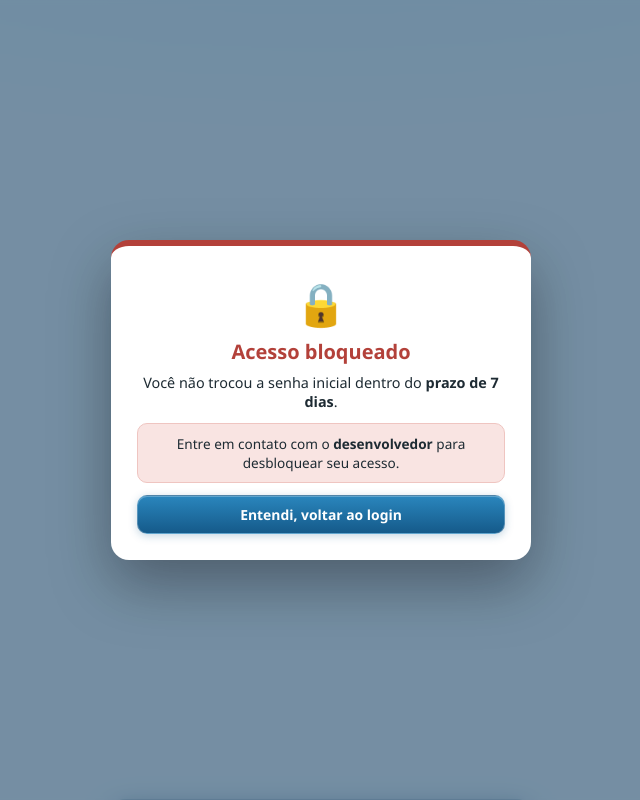
After one commit to guhsantana-glitch/canilbaep, a Django app: page /conta-bloqueada/ in a window 1280 px wide. The commit adds this page. Shown: the whole page, without its empty margins (319-959 px from the left). Run offline with Django 5.2, Linux system fonts and the light colour scheme.

Commit message:
Senha temporaria: prazo 7 dias com bloqueio e popup

```diff
--- a/canis/middleware.py
+++ b/canis/middleware.py
@@ -5,6 +5,7 @@ from .utils import canil_atual
 ROTAS_ISENTAS = (
     "/login/",
     "/logout/",
+    "/conta-bloqueada/",
     "/admin/",
     "/gestao/",
     "/static/",
@@ -52,12 +53,17 @@ class CanilMiddleware:
 class SenhaTemporariaMiddleware:
     """Obriga a troca da senha definida na criação/redefinição antes de
     acessar qualquer outra parte do sistema (superusuários não têm vínculo
-    e nunca são afetados)."""
+    e nunca são afetados).
+
+    Prazo de 7 dias (canis.senhas.PRAZO_TROCA_SENHA_DIAS): vencido o prazo
+    sem troca, o acesso é bloqueado e o usuário cai na página de conta
+    bloqueada, devendo falar com o desenvolvedor."""
 
     ROTAS_ISENTAS = (
         "/login/",
         "/logout/",
         "/trocar-senha/",
+        "/conta-bloqueada/",
         "/static/",
         "/media/",
     )
@@ -72,6 +78,10 @@ class SenhaTemporariaMiddleware:
         if request.user.is_authenticated:
             vinculo = getattr(request.user, "vinculo_canil", None)
             if vinculo is not None and vinculo.senha_temporaria:
+                from .senhas import senha_temporaria_expirada
+
+                if senha_temporaria_expirada(vinculo):
+                    return redirect("conta_bloqueada")
                 return redirect("trocar_senha_obrigatoria")
 
         return self.get_response(request)
--- a/canis/models.py
+++ b/canis/models.py
@@ -87,6 +87,10 @@ class VinculoUsuario(models.Model):
         "Precisa trocar a senha no próximo login", default=False,
         help_text="Marcado automaticamente quando a senha é definida na criação ou redefinição.",
     )
+    senha_temporaria_em = models.DateTimeField(
+        "Senha temporária emitida em", null=True, blank=True,
+        help_text="Início do prazo de 7 dias para a troca. Vínculos antigos sem data usam a data de criação.",
+    )
     criado_em = models.DateTimeField(auto_now_add=True)
 
     class Meta:
--- a/canis/senhas.py
+++ b/canis/senhas.py
@@ -8,7 +8,59 @@ SENHA_PADRAO = "canil123"
 
 CARACTERES_SENHA = "ABCDEFGHJKLMNPQRSTUVWXYZabcdefghijkmnpqrstuvwxyz23456789"
 
+# Prazo para trocar a senha temporária. Vencido o prazo sem troca,
+# o acesso é bloqueado e o usuário deve falar com o desenvolvedor.
+PRAZO_TROCA_SENHA_DIAS = 7
+
 
 def gerar_senha_aleatoria(tamanho=10):
     """Gera uma senha aleatória legível (sem caracteres ambíguos)."""
     return get_random_string(tamanho, allowed_chars=CARACTERES_SENHA)
+
+
+def inicio_prazo_senha(vinculo):
+    """Data/hora de início do prazo (emissão ou, p/ vínculos antigos, criação)."""
+    if vinculo is None:
+        return None
+    return getattr(vinculo, "senha_temporaria_em", None) or getattr(vinculo, "criado_em", None)
+
+
+def limite_troca_senha(vinculo):
+    """Data/hora limite para a troca, ou None se não há prazo pendente."""
+    from datetime import timedelta
+
+    if vinculo is None or not vinculo.senha_temporaria:
+        return None
+    inicio = inicio_prazo_senha(vinculo)
+    if inicio is None:
+        return None
+    return inicio + timedelta(days=PRAZO_TROCA_SENHA_DIAS)
+
+
+def senha_temporaria_expirada(vinculo, agora=None):
+    """True se passou o prazo de 7 dias sem a troca."""
+    from django.utils import timezone
+
+    if vinculo is None or not vinculo.senha_temporaria:
+        return False
+    limite = limite_troca_senha(vinculo)
+    if limite is None:
+        return False
+    return (agora or timezone.now()) > limite
+
+
+def dias_restantes_senha(vinculo, agora=None):
+    """Dias restantes (arredondado p/ cima); 0 se expirado ou sem prazo."""
+    import math
+
+    from django.utils import timezone
+
+    if vinculo is None or not vinculo.senha_temporaria:
+        return 0
+    limite = limite_troca_senha(vinculo)
+    if limite is None:
+        return 0
+    segundos = (limite - (agora or timezone.now())).total_seconds()
+    if segundos <= 0:
+        return 0
+    return int(math.ceil(segundos / 86400))
--- /dev/null
+++ b/core/templates/core/conta_bloqueada.html
@@ -0,0 +1,52 @@
+{% extends "base.html" %}
+{% block title %}Conta bloqueada — Canil 10° BAEP{% endblock %}
+{% block content %}
+<style>
+.bloqueio-fundo{max-width:460px;margin:2.5rem auto;text-align:center;}
+.popup-overlay{
+  position:fixed;inset:0;z-index:300;display:flex;align-items:center;justify-content:center;
+  background:rgba(13,58,92,.55);backdrop-filter:blur(3px);padding:1rem;
+  animation:aparecer .25s ease;
+}
+@keyframes aparecer{from{opacity:0;}to{opacity:1;}}
+.popup-caixa{
+  background:#fff;border-radius:18px;max-width:420px;width:100%;
+  padding:1.8rem 1.6rem 1.6rem;text-align:center;
+  box-shadow:0 24px 60px rgba(0,0,0,.35);
+  animation:subir .3s ease;border-top:6px solid var(--alerta);
+}
+@keyframes subir{from{opacity:0;transform:translateY(16px) scale(.98);}to{opacity:1;transform:none;}}
+.popup-caixa .cadeado{font-size:2.6rem;}
+.popup-caixa h2{margin:.4rem 0 .5rem;font-size:1.25rem;color:var(--alerta);border:none;padding:0;display:block;}
+.popup-caixa p{font-size:.9rem;color:var(--texto);margin:.4rem 0;}
+.popup-caixa .destaque{background:#f9e4e2;border:1px solid #efc5c1;border-radius:10px;padding:.6rem .8rem;font-size:.85rem;margin:.8rem 0;}
+</style>
+
+<div class="bloqueio-fundo">
+  <div class="card">
+    <span class="eyebrow">Acesso bloqueado</span>
+    <h1>Conta bloqueada</h1>
+    <p style="color:#666;font-size:0.9rem;">O prazo de 7 dias para trocar a senha inicial venceu sem a troca.</p>
+    <a href="{% url 'login' %}" class="btn btn-secundario">Voltar ao login</a>
+  </div>
+</div>
+
+<div class="popup-overlay" id="popupBloqueio">
+  <div class="popup-caixa" role="alertdialog" aria-modal="true" aria-labelledby="tituloBloqueio">
+    <div class="cadeado">🔒</div>
+    <h2 id="tituloBloqueio">Acesso bloqueado</h2>
+    <p>Você não trocou a senha inicial dentro do <b>prazo de 7 dias</b>.</p>
+    <div class="destaque">Entre em contato com o <b>desenvolvedor</b> para desbloquear seu acesso.</div>
+    <a href="{% url 'login' %}" class="btn" style="width:100%;">Entendi, voltar ao login</a>
+  </div>
+</div>
+<script>
+(function () {
+  var overlay = document.getElementById('popupBloqueio');
+  if (!overlay) return;
+  overlay.addEventListener('click', function (e) {
+    if (e.target === overlay) { window.location.href = "{% url 'login' %}"; }
+  });
+})();
+</script>
+{% endblock %}
--- a/core/urls.py
+++ b/core/urls.py
@@ -5,6 +5,7 @@ urlpatterns = [
     path("login/", views.CanilLoginView.as_view(), name="login"),
     path("logout/", views.CanilLogoutView.as_view(), name="logout"),
     path("trocar-senha/", views.trocar_senha_obrigatoria, name="trocar_senha_obrigatoria"),
+    path("conta-bloqueada/", views.conta_bloqueada, name="conta_bloqueada"),
 
     path("", views.lista_caes, name="lista_caes"),
     path("caes/novo/", views.cao_form_view, name="cao_novo"),
--- a/core/views.py
+++ b/core/views.py
@@ -45,8 +45,26 @@ def eh_superusuario(user):
 
 @login_required
 def trocar_senha_obrigatoria(request):
-    """Primeiro acesso: o usuário define sua senha definitiva."""
+    """Primeiro acesso: o usuário define sua senha definitiva.
+
+    Prazo de 7 dias a partir da emissão: vencido o prazo, a troca por
+    aqui é bloqueada e o usuário deve falar com o desenvolvedor."""
+    from canis.senhas import (
+        PRAZO_TROCA_SENHA_DIAS, dias_restantes_senha,
+        limite_troca_senha, senha_temporaria_expirada,
+    )
+
     vinculo = getattr(request.user, "vinculo_canil", None)
+    if vinculo is not None and vinculo.senha_temporaria and senha_temporaria_expirada(vinculo):
+        return redirect("conta_bloqueada")
+    limite = limite_troca_senha(vinculo) if vinculo is not None else None
+    dias_restantes = dias_restantes_senha(vinculo) if vinculo is not None else 0
+    contexto = {
+        "prazo_dias": PRAZO_TROCA_SENHA_DIAS,
+        "limite": limite,
+        "dias_restantes": dias_restantes,
+        "tem_prazo": bool(vinculo is not None and vinculo.senha_temporaria),
+    }
     if request.method == "POST":
         from django.contrib.auth.password_validation import validate_password
         from django.core.exceptions import ValidationError as ValidacaoErro
@@ -64,7 +82,7 @@ def trocar_senha_obrigatoria(request):
             except ValidacaoErro as erros:
                 for erro in erros.messages:
                     messages.error(request, erro)
-                return render(request, "core/trocar_senha.html")
+                return render(request, "core/trocar_senha.html", contexto)
             request.user.set_password(nova_senha)
             request.user.save()
             if vinculo is not None:
@@ -73,7 +91,19 @@ def trocar_senha_obrigatoria(request):
             update_session_auth_hash(request, request.user)
             messages.success(request, "Senha alterada com sucesso! Bem-vindo ao sistema.")
             return redirect("lista_caes")
-    return render(request, "core/trocar_senha.html")
+    return render(request, "core/trocar_senha.html", contexto)
+
+
+def conta_bloqueada(request):
+    """Conta bloqueada por não trocar a senha temporária em 7 dias.
+
+    Encerra a sessão (se houver) e exibe popup pedindo contato com o
+    desenvolvedor. Rota isenta dos middlewares de canil/senha."""
+    from django.contrib.auth import logout
+
+    if request.user.is_authenticated:
+        logout(request)
+    return render(request, "core/conta_bloqueada.html")
 
 
 def exigir_canil(view):
--- a/gestaocanis/views.py
+++ b/gestaocanis/views.py
@@ -2,6 +2,7 @@ from django.contrib.auth.decorators import user_passes_test
 from django.contrib.auth.models import User
 from django.contrib import messages
 from django.shortcuts import render, redirect, get_object_or_404
+from django.utils import timezone
 
 from canis.models import Canil, Unidade, VinculoUsuario
 from canis.senhas import SENHA_PADRAO, gerar_senha_aleatoria
@@ -170,7 +171,8 @@ def usuario_form_view(request, pk=None):
                     username=dados["username"], password=senha, first_name=dados["first_name"])
                 VinculoUsuario.objects.create(
                     usuario=usuario, canil=canil, papel=dados["papel"],
-                    ativo=dados["ativo"], senha_temporaria=True)
+                    ativo=dados["ativo"], senha_temporaria=True,
+                    senha_temporaria_em=timezone.now())
                 return render(request, "gestaocanis/usuario_credenciais.html", {
                     "usuario": usuario, "canil": canil, "senha": senha, "novo": True,
                 })
@@ -180,6 +182,7 @@ def usuario_form_view(request, pk=None):
                 if senha:
                     usuario.set_password(senha)
                     vinculo.senha_temporaria = True
+                    vinculo.senha_temporaria_em = timezone.now()
                 usuario.save()
                 vinculo.canil = canil
                 vinculo.papel = dados["papel"]
@@ -211,6 +214,7 @@ def usuario_resetar_senha(request, pk):
         vinculo.usuario.set_password(senha)
         vinculo.usuario.save()
         vinculo.senha_temporaria = True
+        vinculo.senha_temporaria_em = timezone.now()
         vinculo.save()
         return render(request, "gestaocanis/usuario_credenciais.html", {
             "usuario": vinculo.usuario, "canil": vinculo.canil, "senha": senha, "novo": False,
```
Also changed, not shown: core/templates/core/trocar_senha.html (+9 -0 lines), canis/migrations/0006_vinculo_prazo_senha.py (added).
